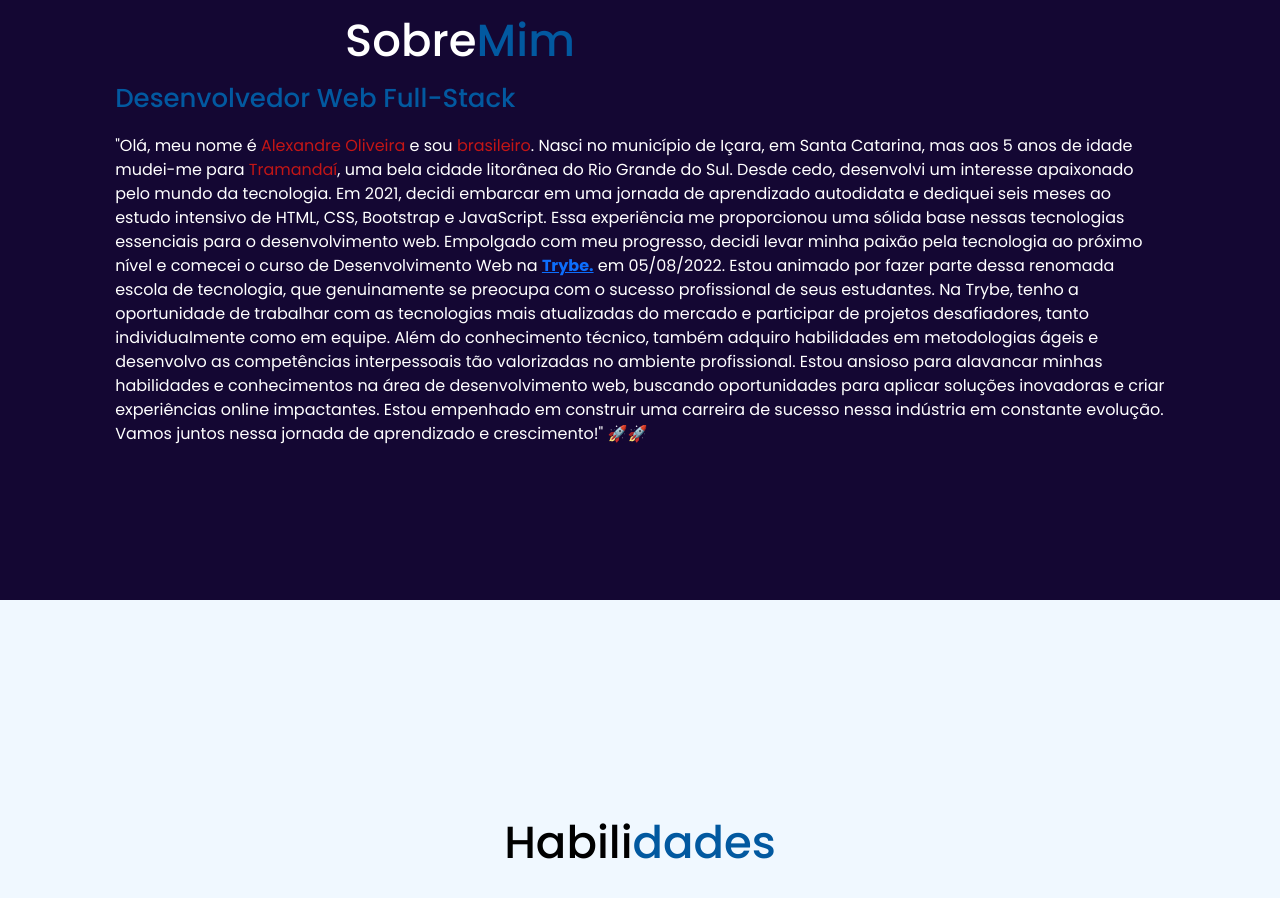
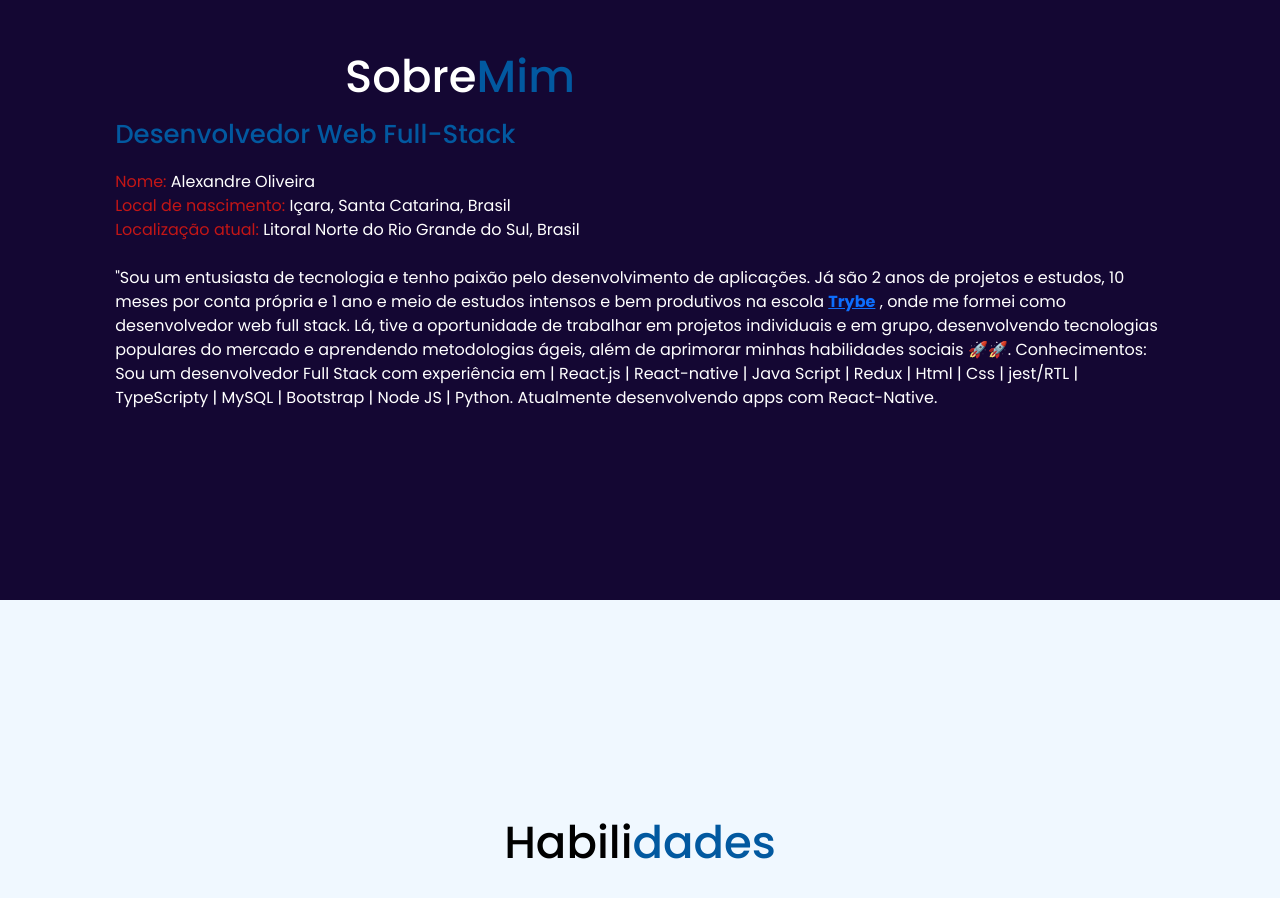
Before and after one commit to AlexyOliveira/AlexyOliveira.github.io, a React (Vite) app: page / in a window 1280 px wide. Shown: the part 1000-1898 px from the top of the page. Built offline with nearby package versions, Linux system fonts and the light colour scheme.

Commit message:
about actualization

```diff
--- a/src/components/About.jsx
+++ b/src/components/About.jsx
@@ -17,7 +17,27 @@ export default function About() {
           <span>Desenvolvedor Web Full-Stack</span>
         </h3>
         <p>
-          "Olá, meu nome é <span className="change">Alexandre Oliveira</span> e
+          <span className="change">Nome:</span> Alexandre Oliveira <br />
+          <span className="change">Local de nascimento:</span> Içara, Santa
+          Catarina, Brasil <br />{" "}
+          <span className="change">Localização atual:</span> Litoral Norte do
+          Rio Grande do Sul, Brasil <br />
+          <br />
+          "Sou um entusiasta de tecnologia e tenho paixão pelo desenvolvimento
+          de aplicações. Já são 2 anos de projetos e estudos, 10 meses por conta
+          própria e 1 ano e meio de estudos intensos e bem produtivos na escola{" "}
+          <a target="_blank" href="https://www.betrybe.com/">
+            <strong>Trybe</strong>
+          </a>{" "}
+          , onde me formei como desenvolvedor web full stack. Lá, tive a
+          oportunidade de trabalhar em projetos individuais e em grupo,
+          desenvolvendo tecnologias populares do mercado e aprendendo
+          metodologias ágeis, além de aprimorar minhas habilidades sociais 🚀🚀.
+          Conhecimentos: Sou um desenvolvedor Full Stack com experiência em |
+          React.js | React-native | Java Script | Redux | Html | Css | jest/RTL
+          | TypeScripty | MySQL | Bootstrap | Node JS | Python. Atualmente
+          desenvolvendo apps com React-Native.
+          {/* "Olá, meu nome é <span className="change">Alexandre Oliveira</span> e
           sou <span className="change">brasileiro</span>. Nasci no município de
           Içara, em Santa Catarina, mas aos 5 anos de idade mudei-me para
           <span className="change"> Tramandaí</span>, uma bela cidade litorânea
@@ -44,7 +64,7 @@ export default function About() {
           para aplicar soluções inovadoras e criar experiências online
           impactantes. Estou empenhado em construir uma carreira de sucesso
           nessa indústria em constante evolução. Vamos juntos nessa jornada de
-          aprendizado e crescimento!" 🚀🚀
+          aprendizado e crescimento!" 🚀🚀 */}
         </p>
       </div>
     </section>
```
